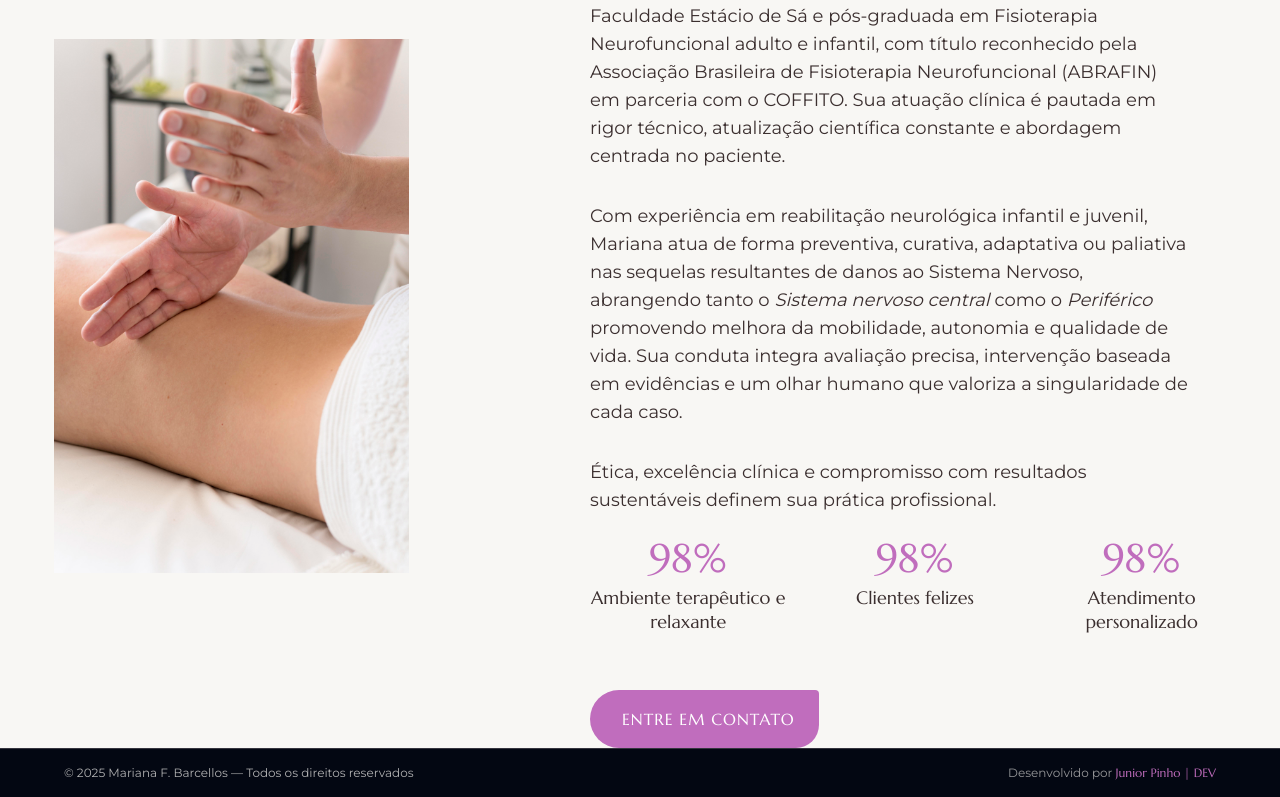
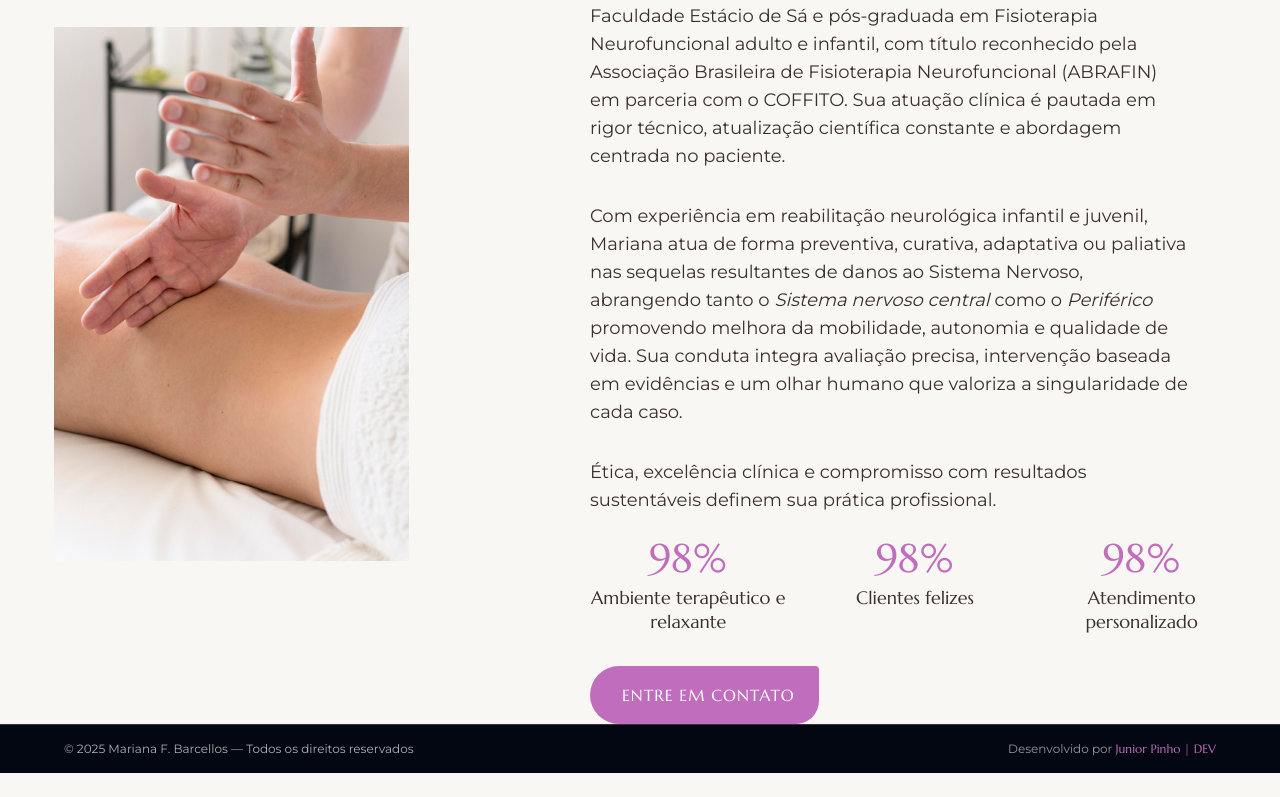
Before and after one commit to juniorpinhodev/mariana_barcellos, a Next.js app: page /sobre in a window 1280 px wide. Shown: the part 254-1051 px from the top of the page. After the commit the page ends 1027 px from the top, so only its background shows below. Built offline with nearby package versions, Linux system fonts and the light colour scheme.

Commit message:
style: 💄 Ajusta posição do botão whatsapp

```diff
--- a/app/contato/page.jsx
+++ b/app/contato/page.jsx
@@ -138,14 +138,14 @@ const contato = () => {
         }}
         whileHover={{ scale: 1.1 }}
         whileTap={{ scale: 0.95 }}
-        className="fixed bottom-6 right-6 z-50 bg-green-500 hover:bg-green-600 text-white p-4 rounded-full shadow-2xl transition-all duration-300 group"
+        className="fixed bottom-16 right-6 z-50 bg-green-500 hover:bg-green-600 text-white p-4 rounded-full shadow-2xl transition-all duration-300 group"
         aria-label="Contato via WhatsApp"
       >
         <FaWhatsapp className="text-2xl" />
 
         {/* Tooltip */}
-        <div className="absolute bottom-full right-0 mb-2 px-3 py-1 bg-gray-800 text-white text-sm rounded-lg opacity-0 group-hover:opacity-100 transition-opacity duration-300 whitespace-nowrap">
-          Fale conosco no WhatsApp
+        <div className="absolute bottom-full right-0 mb-4 px-3 py-1 bg-gray-800 text-white text-sm rounded-lg opacity-0 group-hover:opacity-100 transition-opacity duration-300 whitespace-nowrap">
+          Fale comigo no WhatsApp
           <div className="absolute top-full right-4 w-0 h-0 border-l-4 border-r-4 border-t-4 border-transparent border-t-gray-800"></div>
         </div>
 
--- a/app/sobre/page.jsx
+++ b/app/sobre/page.jsx
@@ -91,7 +91,7 @@ const sobre = () => {
               href="https://wa.me/5548984465676?text=Olá%2C%20gostaria%20de%20mais%20informações."
               target="_blank"
               rel="noopener noreferrer"
-              className="bg-accent min-w-[160px] xl:min-w-[178px] rounded-tl-[30px] rounded-bl-[30px] rounded-tr-[4px] rounded-br-[24px] font-primary uppercase tracking-[1px] h-[50px] xl:h-[58px] pl-6 xl:pl-8 pr-5 xl:pr-6 flex items-center justify-center text-white text-sm xl:text-base"
+              className="relative -mt-6 bg-accent min-w-[160px] xl:min-w-[178px] rounded-tl-[30px] rounded-bl-[30px] rounded-tr-[4px] rounded-br-[24px] font-primary uppercase tracking-[1px] h-[50px] xl:h-[58px] pl-6 xl:pl-8 pr-5 xl:pr-6 flex items-center justify-center text-white text-sm xl:text-base"
             >
               Entre em Contato
             </a>
```
